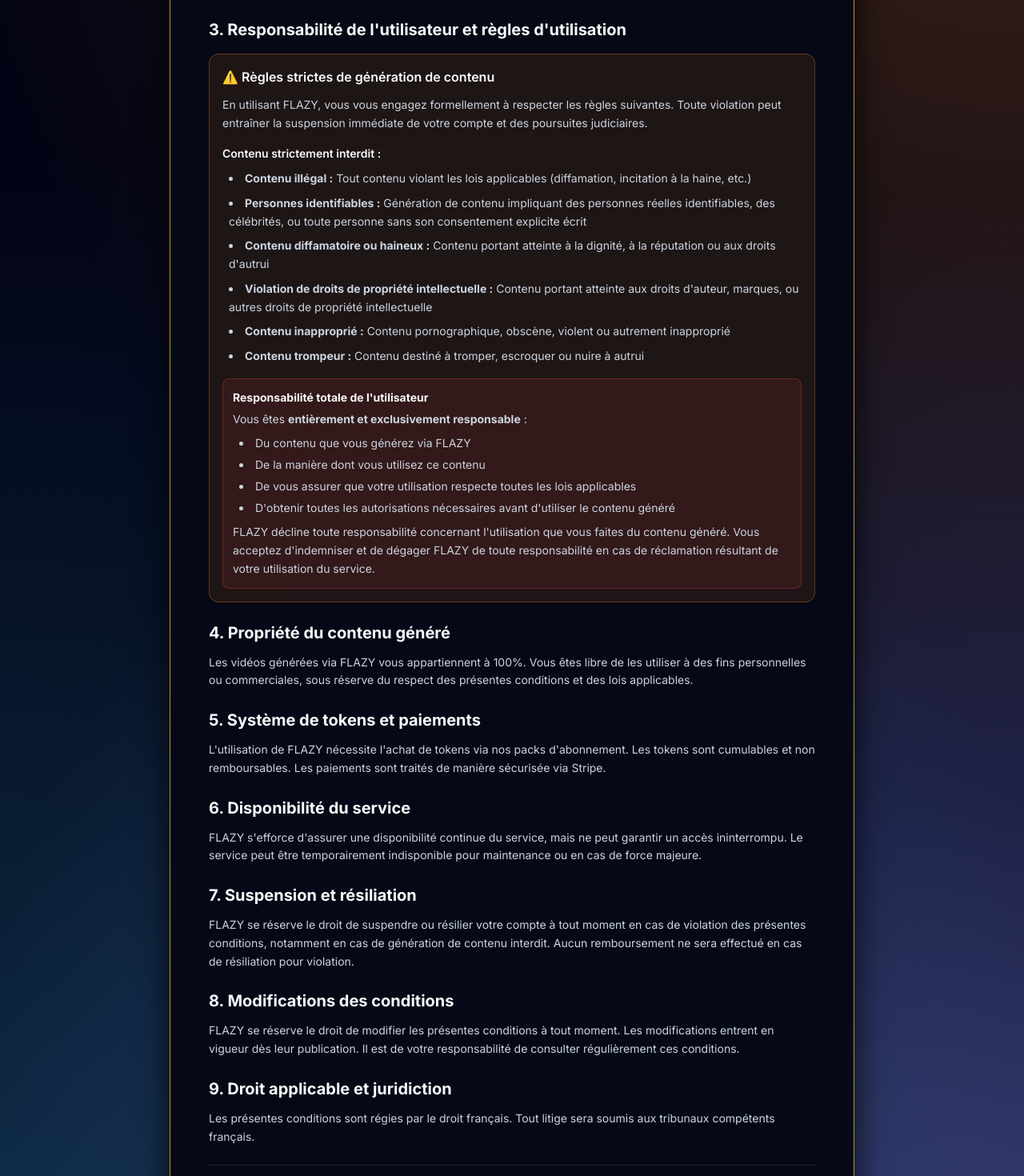
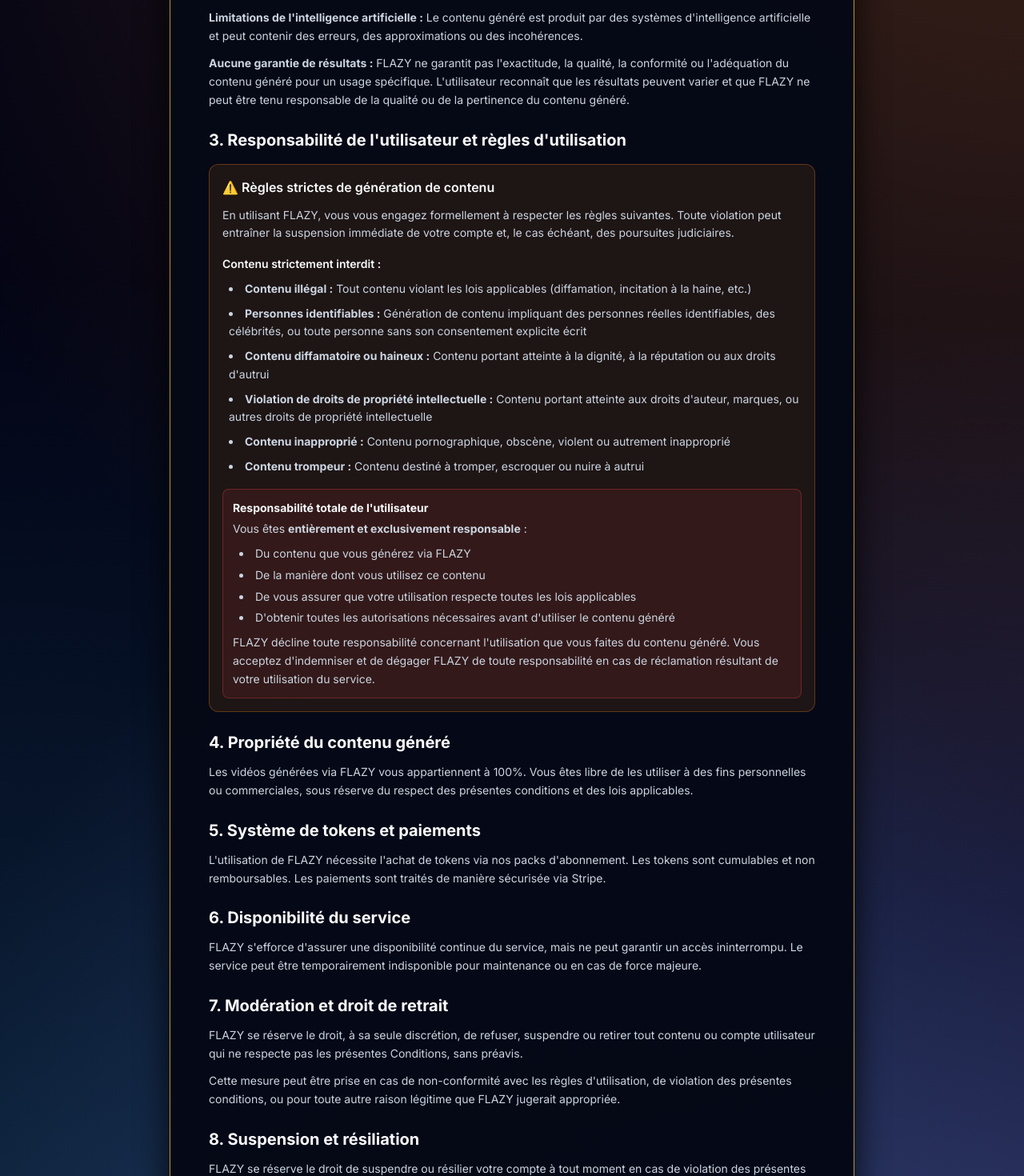
Before and after one commit to XyzDavidD/Flazy, a Next.js app: page /conditions-generales in a window 1280 px wide. Shown: the part 380-1850 px from the top of the page at 80% size. Built offline with nearby package versions, Linux system fonts and the light colour scheme.

Commit message:
Update legal pages and landing page: add moderation clause, AI limitations, translate pricing to French, improve How it Works layout, update generations indicator

```diff
--- a/app/conditions-generales/page.tsx
+++ b/app/conditions-generales/page.tsx
@@ -27,10 +27,19 @@ export default function ConditionsGenerales() {
 
             <section>
               <h2 className="text-xl font-bold text-text-main mb-3">2. Description du service</h2>
-              <p>
+              <p className="mb-3">
                 FLAZY est une plateforme de génération de vidéos par intelligence artificielle permettant aux utilisateurs
                 de créer des vidéos courtes à partir de prompts textuels. Le service est accessible via abonnement avec
                 un système de tokens.
+              </p>
+              <p className="mb-3">
+                <strong>Limitations de l'intelligence artificielle :</strong> Le contenu généré est produit par des systèmes
+                d'intelligence artificielle et peut contenir des erreurs, des approximations ou des incohérences.
+              </p>
+              <p>
+                <strong>Aucune garantie de résultats :</strong> FLAZY ne garantit pas l'exactitude, la qualité, la conformité
+                ou l'adéquation du contenu généré pour un usage spécifique. L'utilisateur reconnaît que les résultats peuvent
+                varier et que FLAZY ne peut être tenu responsable de la qualité ou de la pertinence du contenu généré.
               </p>
             </section>
 
@@ -42,7 +51,7 @@ export default function ConditionsGenerales() {
                 </p>
                 <p className="mb-3">
                   En utilisant FLAZY, vous vous engagez formellement à respecter les règles suivantes.
-                  Toute violation peut entraîner la suspension immédiate de votre compte et des poursuites judiciaires.
+                  Toute violation peut entraîner la suspension immédiate de votre compte et, le cas échéant, des poursuites judiciaires.
                 </p>
 
                 <h3 className="font-semibold text-text-main mb-2 mt-4">Contenu strictement interdit :</h3>
@@ -102,7 +111,19 @@ export default function ConditionsGenerales() {
             </section>
 
             <section>
-              <h2 className="text-xl font-bold text-text-main mb-3">7. Suspension et résiliation</h2>
+              <h2 className="text-xl font-bold text-text-main mb-3">7. Modération et droit de retrait</h2>
+              <p className="mb-3">
+                FLAZY se réserve le droit, à sa seule discrétion, de refuser, suspendre ou retirer tout contenu ou
+                compte utilisateur qui ne respecte pas les présentes Conditions, sans préavis.
+              </p>
+              <p>
+                Cette mesure peut être prise en cas de non-conformité avec les règles d'utilisation, de violation
+                des présentes conditions, ou pour toute autre raison légitime que FLAZY jugerait appropriée.
+              </p>
+            </section>
+
+            <section>
+              <h2 className="text-xl font-bold text-text-main mb-3">8. Suspension et résiliation</h2>
               <p>
                 FLAZY se réserve le droit de suspendre ou résilier votre compte à tout moment en cas de violation
                 des présentes conditions, notamment en cas de génération de contenu interdit. Aucun remboursement
@@ -111,7 +132,7 @@ export default function ConditionsGenerales() {
             </section>
 
             <section>
-              <h2 className="text-xl font-bold text-text-main mb-3">8. Modifications des conditions</h2>
+              <h2 className="text-xl font-bold text-text-main mb-3">9. Modifications des conditions</h2>
               <p>
                 FLAZY se réserve le droit de modifier les présentes conditions à tout moment. Les modifications
                 entrent en vigueur dès leur publication. Il est de votre responsabilité de consulter régulièrement
@@ -120,7 +141,7 @@ export default function ConditionsGenerales() {
             </section>
 
             <section>
-              <h2 className="text-xl font-bold text-text-main mb-3">9. Droit applicable et juridiction</h2>
+              <h2 className="text-xl font-bold text-text-main mb-3">10. Droit applicable et juridiction</h2>
               <p>
                 Les présentes conditions sont régies par le droit français. Tout litige sera soumis aux tribunaux
                 compétents français.
--- a/app/page.tsx
+++ b/app/page.tsx
@@ -667,19 +667,36 @@ function FormSection() {
   const [allowPublic, setAllowPublic] = useState(false)
   const [isLoading, setIsLoading] = useState(false)
   const [error, setError] = useState<string | null>(null)
-  const [activeGenerations, setActiveGenerations] = useState(18)
+  const [displayedGenerations, setDisplayedGenerations] = useState(5)
+  const timeoutRef = useRef<NodeJS.Timeout | null>(null)
+  const isActiveRef = useRef(true)
 
-  // Simulate dynamic activity indicator
+  // Simulate dynamic activity indicator (displayed number between 1-8)
   useEffect(() => {
-    const interval = setInterval(() => {
-      // Randomly change the number between 15-35 to simulate activity
-      const baseNumber = 18
-      const variation = Math.floor(Math.random() * 20) - 10 // -10 to +10
-      const newNumber = Math.max(15, Math.min(35, baseNumber + variation))
-      setActiveGenerations(newNumber)
-    }, 3000) // Update every 3 seconds
+    isActiveRef.current = true
 
-    return () => clearInterval(interval)
+    const updateDisplay = () => {
+      if (!isActiveRef.current) return
+
+      // Randomly change the displayed number between 1-8
+      const newNumber = Math.floor(Math.random() * 8) + 1 // 1 to 8
+      setDisplayedGenerations(newNumber)
+
+      // Schedule next update with random interval between 3-4 seconds
+      const nextInterval = 3000 + Math.floor(Math.random() * 1000) // 3000-4000ms
+      timeoutRef.current = setTimeout(updateDisplay, nextInterval)
+    }
+
+    // Initial delay before first update
+    const initialDelay = 3000 + Math.floor(Math.random() * 1000)
+    timeoutRef.current = setTimeout(updateDisplay, initialDelay)
+
+    return () => {
+      isActiveRef.current = false
+      if (timeoutRef.current) {
+        clearTimeout(timeoutRef.current)
+      }
+    }
   }, [])
 
   const handleSubmit = async (e: React.FormEvent) => {
@@ -743,7 +760,7 @@ function FormSection() {
               <div className="absolute w-2 h-2 bg-[#22c55e] rounded-full animate-ping opacity-75"></div>
             </div>
             <span className="text-[13px] text-text-soft font-medium ml-2.5">
-              <strong className="text-accent-orange-soft">{activeGenerations}</strong> générations en cours
+              <strong className="text-accent-orange-soft">{displayedGenerations}</strong> générations en cours
             </span>
           </div>
         </div>
@@ -820,10 +837,7 @@ function FormSection() {
 
             </div>
 
-            <div className="mt-6 flex items-center justify-between gap-4 text-[11px] text-text-muted">
-              <div className="max-w-[280px] leading-relaxed">
-                Plus votre description est précise, plus le résultat colle à ce que vous imaginez.
-              </div>
+            <div className="mt-6 flex items-center justify-end gap-4 text-[11px] text-text-muted">
               <button
                 type="submit"
                 disabled={isLoading}
@@ -859,7 +873,7 @@ function FormSection() {
             <div className="p-4 rounded-xl bg-[rgba(15,23,42,0.5)] border border-[rgba(51,65,85,0.3)]">
               <p className="text-xs text-text-muted leading-relaxed m-0">
                 Une fois votre prompt envoyé, la vidéo est générée automatiquement en quelques minutes.<br />
-                Elle est disponible dans votre espace (Mes vidéos), prête à poster.
+                Elle est disponible dans votre espace (Mes vidéos).
               </p>
             </div>
           </div>
@@ -1044,7 +1058,7 @@ function PricingSection() {
       oldPrice: '',
       price: '€19.90',
       offer: '',
-      desc: 'Ideal for testing the platform and generating your first AI videos.',
+      desc: 'Idéal pour tester la plateforme et générer vos premières vidéos IA.',
       icon: Sparkles,
       recommended: false,
     },
@@ -1054,7 +1068,7 @@ function PricingSection() {
       oldPrice: '',
       price: '€34.90',
       offer: '',
-      desc: 'Perfect for publishing regularly and testing different formats.',
+      desc: 'Parfait pour publier régulièrement et tester différents formats.',
       icon: Users,
       recommended: true,
     },
@@ -1064,7 +1078,7 @@ function PricingSection() {
       oldPrice: '',
       price: '€74.90',
       offer: '',
-      desc: 'Designed for advanced creators, businesses, and agencies.',
+      desc: 'Conçu pour les créateurs avancés, les entreprises et les agences.',
       icon: TrendingUp,
       recommended: false,
     },
@@ -1074,7 +1088,7 @@ function PricingSection() {
       oldPrice: '',
       offer: '',
       price: '€139.90',
-      desc: 'Best value for high-volume creators and teams.',
+      desc: 'Meilleur rapport qualité-prix pour les créateurs à fort volume et les équipes.',
       icon: Rocket,
       recommended: false,
     },
@@ -1100,7 +1114,7 @@ function PricingSection() {
                 {plan.recommended && (
                   <div className="absolute -top-4 left-1/2 -translate-x-1/2 z-10">
                     <div className="bg-gradient-to-br from-[#ff6b00] via-[#ffd700] to-[#ff4b2b] text-[#111827] text-[12px] font-bold uppercase tracking-wide px-5 py-2 rounded-full shadow-[0_4px_16px_rgba(0,0,0,0.5)] whitespace-nowrap">
-                      Most popular
+                      Le plus populaire
                     </div>
                   </div>
                 )}
@@ -1324,13 +1338,10 @@ function HowItWorksSection() {
                   `
                 }}
               >
-                <div className="flex items-center gap-2.5 mb-3">
-                  <div className="w-8 h-8 rounded-full bg-gradient-to-br from-[#ff8a1f] via-[#ffd700] to-[#ff4b2b] flex items-center justify-center text-[#111827] font-bold text-sm shadow-lg flex-shrink-0">
-                    {step.number}
-                  </div>
+                <div className="flex items-center gap-3 mb-2">
                   <Icon className="w-5 h-5 text-accent-orange-soft flex-shrink-0" />
+                  <h3 className="text-sm font-bold text-text-main leading-tight">{step.title}</h3>
                 </div>
-                <h3 className="text-sm font-bold text-text-main mb-1.5 leading-tight">{step.title}</h3>
                 <p className="text-[11px] text-text-soft leading-relaxed">{step.description}</p>
               </div>
             )
```
